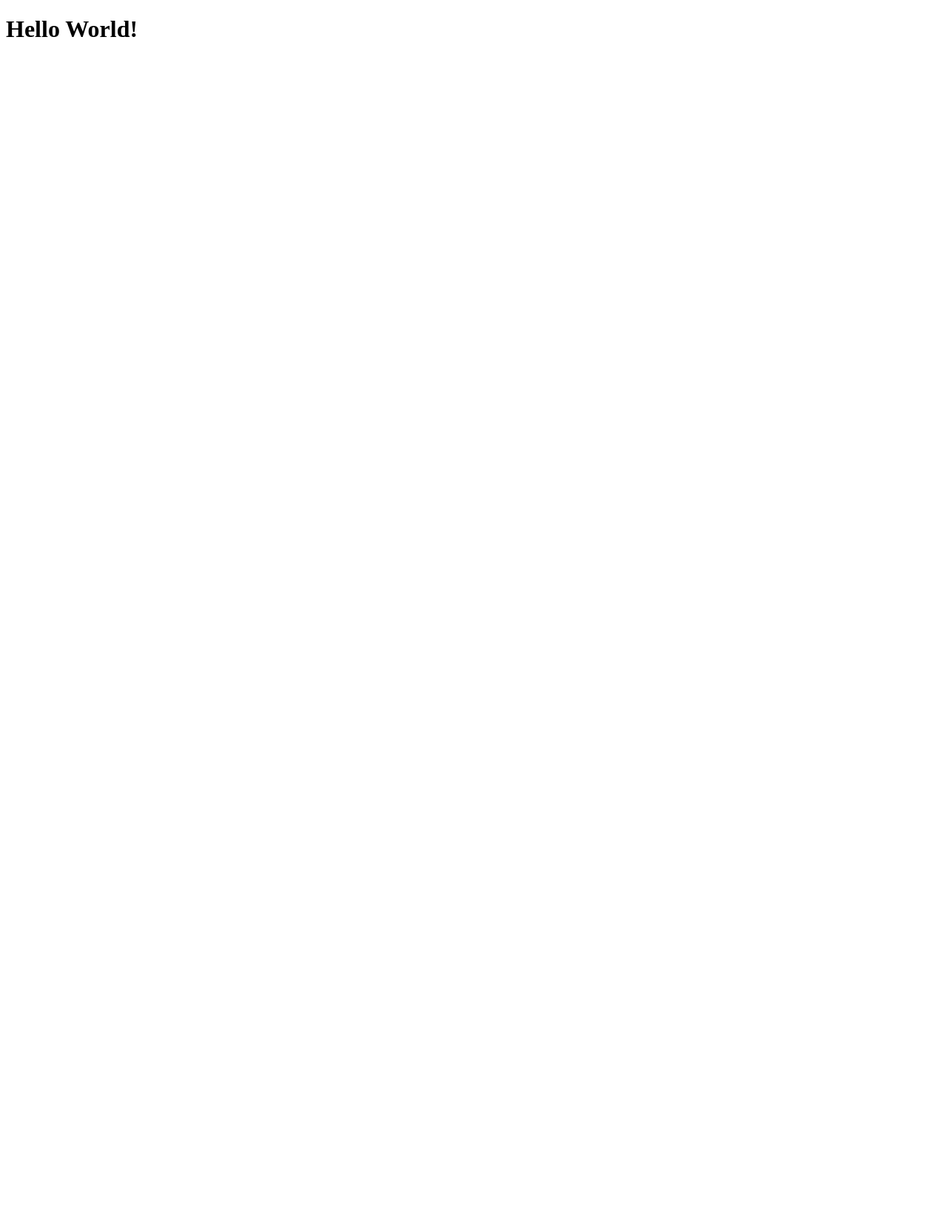
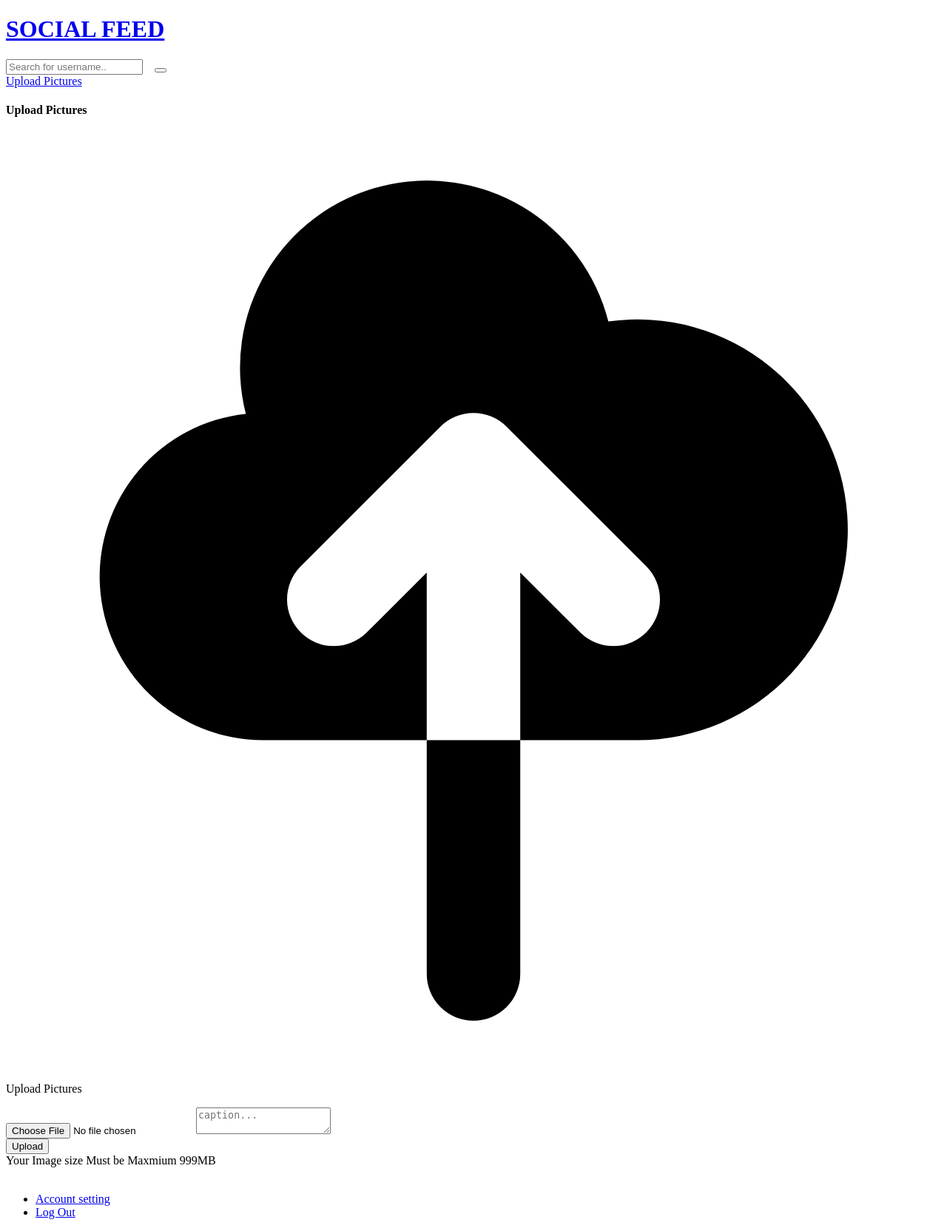
Before and after one commit to jmjry/social-feeder, a Django app: page / in a window 1280 px wide. Before the commit the page is almost empty. Shown: the whole page at 74% size. Before the commit the page ends 50 px from the top, so only its background shows below. Run offline with Django 3.2, Linux system fonts and the light colour scheme.

Commit message:
Completed index/home page

```diff
--- a/templates/index.html
+++ b/templates/index.html
@@ -10,11 +10,109 @@
         <title>Home</title>
         <meta charset="utf-8">
         <meta name="viewport" content="width=device-width, initial-scale=1">
+        <!-- CSS & Stylesheets  -->
+        <link rel="stylesheet" href="{% static 'assets/css/icons.css' %}">
+        <link rel="stylesheet" href="{% static 'assets/css/style.css' %}">
     </head>
 
 <body>
 
-    <h1> Hello World! </h1>
+    <header>
+        <div class="header_inner">
+            <form action="/search" method="POST">
+            {% csrf_token %}
+            <div class="left-side">
+                <!-- Logo -->
+                <div id="logo" class=" uk-hidden@s">
+                    <a href="index.html">
+                        <b><h1 style="text-transform: uppercase;">Social Feed</h1></b>
+                    </a>
+                </div>
+
+                    <input type="text" name="username" placeholder="Search for username..">&nbsp; &nbsp;
+                    <button type="submit"><i class="fa fa-search fa-1x"></i></button>
+
+            </div>
+            </form>
+            <div class="right-side lg:pr-4">
+                 <!-- Upload -->
+                <a href="#"
+                    class="bg-pink-500 flex font-bold hidden hover:bg-pink-600 hover:text-white inline-block items-center lg:block max-h-10 mr-4 px-4 py-2 rounded shado text-white">
+                    <ion-icon name="add-circle" class="-mb-1
+                     mr-1 opacity-90 text-xl uilus-circle"></ion-icon> Upload Pictures
+                </a>
+                 <!-- Upload Dropdown Box -->
+                <div uk-dropdown="pos: top-right;mode:click ; animation: uk-animation-slide-bottom-small" class="header_dropdown">
+
+                    <!-- Notivication Header  -->
+                    <div class="px-4 py-3 -mx-5 -mt-4 mb-5 border-b">
+                        <h4>Upload Pictures</h4>
+                    </div>
+
+                    <!-- Notification Contents -->
+                    <div class="flex justify-center flex-center text-center">
+
+                        <div class="flex flex-col choose-upload text-center">
+
+                           <!-- Credited in Readme -->
+                            <div class="bg-gray-100 border-2 border-dashed flex flex-col h-24 items-center justify-center relative w-full rounded-lg  ">
+                                <svg xmlns="http://www.w3.org/2000/svg" viewBox="0 0 20 20" fill="currentColor" class="w-12">
+                                    <path d="M5.5 13a3.5 3.5 0 01-.369-6.98 4 4 0 117.753-1.977A4.5 4.5 0 1113.5 13H11V9.413l1.293 1.293a1 1 0 001.414-1.414l-3-3a1 1 0 00-1.414 0l-3 3a1 1 0 001.414 1.414L9 9.414V13H5.5z" />
+                                    <path d="M9 13h2v5a1 1 0 11-2 0v-5z" />
+                                </svg>
+                            </div>
+
+                            <form action="upload" method="POST" enctype="multipart/form-data" >
+                            {% csrf_token %}
+                            <p class="my-3 leading-6"> Upload Pictures
+                            </p>
+                            <div>
+                                <input type="file" name="image_upload">
+                                <textarea class="button soft-warning small" name="caption" placeholder="caption..." ></textarea>
+                                <br>
+                                <button class="button bg-blue-700" type="submit" >Upload</button>
+                            </div>
+                            </form>
+                        </div>
+                        <!-- Credited in Readme -->
+                        <div class="uk-flex uk-flex-column choose-upload" hidden>
+                            <div class="mx-auto flex flex-col h-24 items-center justify-center relative w-full rounded-lg">
+                                <svg xmlns="http://www.w3.org/2000/svg" viewBox="0 0 20 20" fill="currentColor" class="w-12">
+                                    <path fill-rule="evenodd" d="M2 9.5A3.5 3.5 0 005.5 13H9v2.586l-1.293-1.293a1 1 0 00-1.414 1.414l3 3a1 1 0 001.414 0l3-3a1 1 0 00-1.414-1.414L11 15.586V13h2.5a4.5 4.5 0 10-.616-8.958 4.002 4.002 0 10-7.753 1.977A3.5 3.5 0 002 9.5zm9 3.5H9V8a1 1 0 012 0v5z" clip-rule="evenodd" />
+                                </svg>
+                            </div>
+                            <p class="my-3 leading-6"> Import videos from YouTube <br> Copy & Paste your video link here </p>
+                            <form class="uk-grid-small" uk-grid>
+                                <div class="uk-width-expand">
+                                    <input type="text" class="uk-input uk-form-small  bg-gray-200 " style="box-shadow:none" placeholder="Paste link">
+                                </div>
+                                <div class="uk-width-auto"> <button type="submit" class="button soft-warning -ml-2">
+                                        Import </button> </div>
+                            </form>
+                            <a href="#" class="uk-text-muted mt-3 uk-link"
+                                uk-toggle="target: .choose-upload ; animation: uk-animation-slide-left-small, uk-animation-slide-right-medium; queued: true">
+                                Or Upload Video </a>
+                        </div>
+
+                    </div>
+                    <div class="px-4 py-3 -mx-5 -mb-4 mt-5 border-t text-sm">
+                        Your Image size Must be Maxmium 999MB
+                    </div>
+                </div>
+
+                <a href="#">
+                    <img src="{{user_profile.profileimg.url}}" class="header-avatar" alt="">
+                </a>
+                <div uk-drop="mode: click;offset:9" class="header_dropdown profile_dropdown border-t">
+                    <ul>
+                        <li><a href="/settings"> Account setting </a> </li>
+                        <li><a href="logout"> Log Out</a></li>
+                    </ul>
+                </div>
+
+            </div>
+        </div>
+    </header>
 
 </body>
 
```
Also changed, not shown: static/css/responsive.css (added), static/css/style.css (added). Lines whose indentation alone changed are shown as unchanged.
